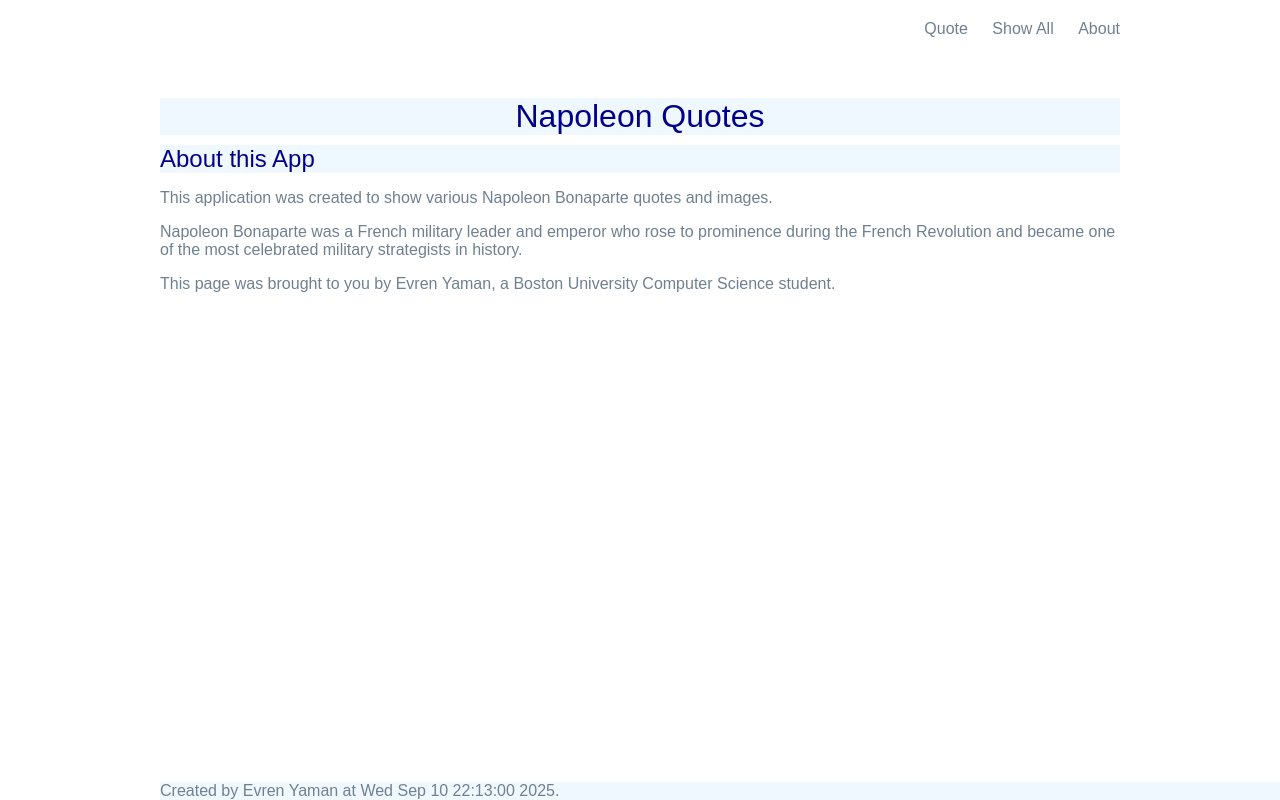
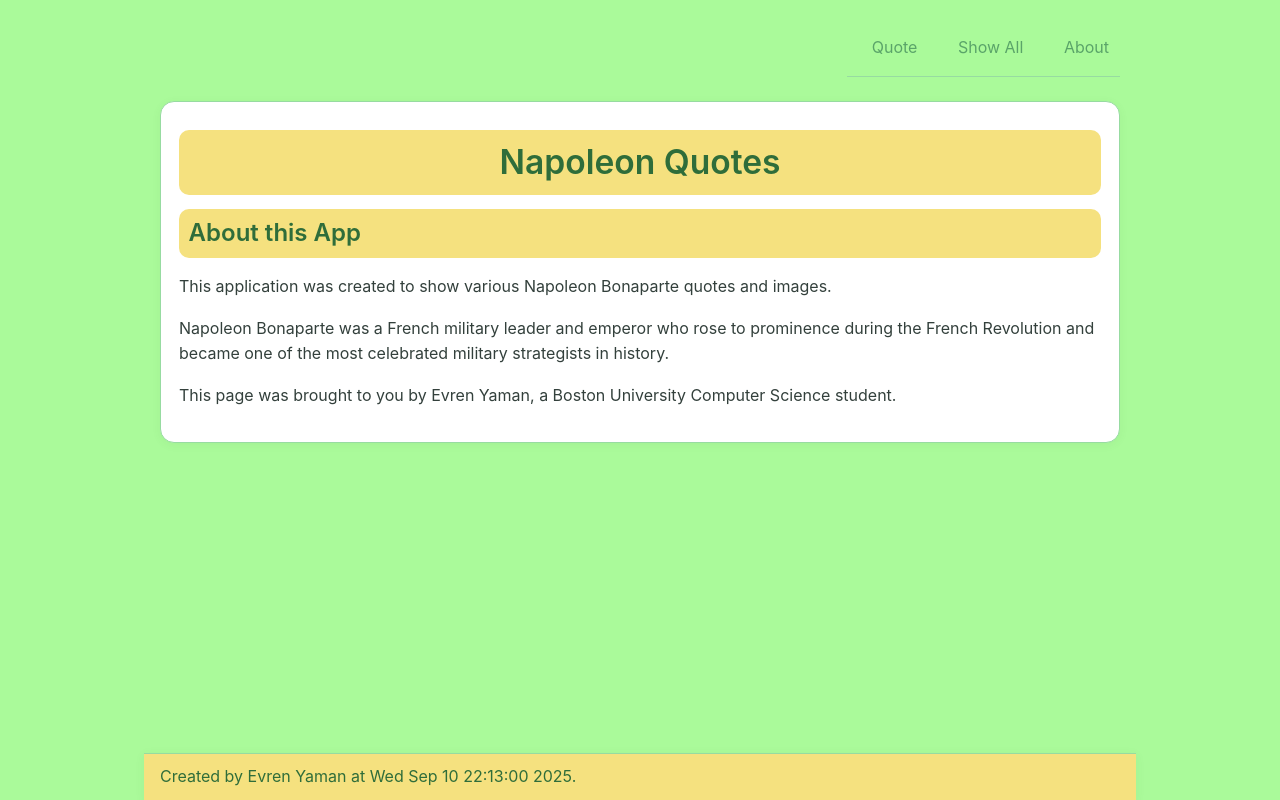
Before and after one commit to Evren-Y/cs412, a Django app: page /quotes/about in a window 1280 px wide. Run offline with Django 5.2, Linux system fonts and the light colour scheme.

Commit message:
css changes

```diff
--- a/static/styles.css
+++ b/static/styles.css
@@ -1,227 +1,127 @@
-body {
-    background-color: #fff;
-    color: slategray;
-    font-family: arial;
+/* File: styles.css */
+/* Author: Evren Yaman */
+
+:root{
+    --bg: #aafa9a;              /* very light green background */
+    --card: #ffffff;            /* white panels/cards */
+    --muted-yellow: #f5e17f;    /* mild yellow accent band */
+    --accent: #5aa469;          /* soft leaf green (links, accents) */
+    --accent-dark: #2f6d3a;     /* darker green for headings */
+    --text: #33403c;            /* dark desaturated green-gray text */
+    --border: #97dba1;          /* subtle greenish border */
+    --shadow: 0 2px 10px rgba(47, 109, 58, 0.06);
 }
 
-h1,h2,h3,h4,h5{
-    font-weight: normal;
-    background:aliceblue;
-    margin: 0;
+/* Page base */
+body {
+    background-color: var(--bg);
+    color: var(--text);
+    font-family: Inter, system-ui, -apple-system, "Segoe UI", Roboto, Helvetica, Arial, sans-serif;
+    line-height: 1.6;
+    max-width: 960px;
+    margin: 20px auto;
+    padding: 0 20px;
 }
 
-a, a:visited {
-    color: slategrey;
-    text-decoration: none;
+/* Headings */
+h1, h2, h3, h4, h5 {
+    font-weight: 600;
+    background: var(--muted-yellow);
+    margin: 0;
+    padding: 0.35rem 0.6rem;
+    border-radius: 10px;
 }
 
-a:hover {
-    color: darkblue;
+/* Links */
+a, a:visited {
+    color: var(--accent);
     text-decoration: none;
-    background-color: white;
-    /* font-weight: bold; */
+    transition: color .15s ease, background-color .15s ease, box-shadow .15s ease;
 }
 
-body {
-    max-width: 960px;
-    margin: 20px auto;
-    padding: 20px auto;
+a:hover, a:focus-visible {
+    color: var(--accent-dark);
+    background-color: #ffffff;
+    outline: none;
+    box-shadow: inset 0 -0.35em 0 rgba(90,164,105,0.12);
 }
 
-header {
+/* Footer */
+footer {
     width: 100%;
-    display: grid;
-    grid-template-columns: 1fr 1fr;
-    background:aliceblue;
-    /* position: fixed; */
-    top: 0px;
-    z-index: 999;
-    /* padding-right: 50px auto; */
+    background: var(--muted-yellow);
+    color: var(--accent-dark);
+    position: fixed;
+    bottom: 0;
+    left: 0;
+    right: 0;
+    max-width: 960px;
+    margin: 0 auto;
+    padding: 10px 16px;
+    border-top: 1px solid var(--border);
+    box-shadow: var(--shadow);
 }
 
-footer {
-    width: 100%;
-    background:aliceblue;
-    position: fixed;
-    bottom: 0px;
-}
-
-
-.wrapper {              /* centering and margin around whole wrapper element */
+/* Wrapper (content area) */
+.wrapper {
     max-width: 100%;
     position: relative;
-    top: 50px;
+    top: 16px;
     scroll-padding-top: 100px;
-    /* scroll-padding-bottom: 100px; */
-    padding-bottom: 50px;
-
-    /* top:100px; */
-    /* bottom: 100px; */
+    padding-bottom: 70px;
+    background: var(--card);
+    border: 1px solid var(--border);
+    border-radius: 14px;
+    box-shadow: var(--shadow);
+    padding: 18px;
 }
-
 
 div.wrapper h1 {
     text-align: center;
-    color: darkblue;
-    margin: 10px auto;
-    font-size: 2.4 em;
-
+    color: var(--accent-dark);
+    margin: 10px auto 14px auto;
+    font-size: 2.1em;
 }
 
 div.wrapper h2 {
     text-align: left;
-    color: darkblue;
-    margin: 5px auto;
-    font-size: 2 em;
+    color: var(--accent-dark);
+    margin: 12px 0 8px 0;
+    font-size: 1.5em;
 }
 
-
-section {
-    border: 2px solid darkblue;    /* border around each event */
-    position: relative;
-    padding-bottom: 4px;
-}
-
-
+/* Nav */
 nav {
     justify-self: end;
-    background: none;
-    color: darkblue;
-    /* border: 1px solid; */
+    background: transparent;
+    color: var(--accent-dark);
+    padding: 8px 0;
+    margin-bottom: 8px;
+    border-bottom: 1px solid var(--border);
 }
 
 nav li {
     display: inline-block;
-    margin-left: 20px;
+    margin-left: 14px;
+    list-style: none;
 }
 
-nav button {
-    background: none;
-    color: slategray;
-    font-family: Arial;
-    cursor: pointer;
-    border: 0;
-    font-size: 1.2 em;
+nav li a {
+    display: inline-block;
+    padding: 6px 10px;
+    border-radius: 999px;
+    border: 1px solid transparent;
 }
 
-.table {
-    display: table;
-    width: 100%;
-    table-layout: fixed;
+nav li a:hover, nav li a:focus-visible {
+    background: #ffffff;
+    border-color: var(--border);
+    box-shadow: var(--shadow);
 }
 
-
-.table-head {
-    border: 1px dashed darkblue;    /*border around each row */
-    display: table-row;
-    font-size: 1.2em;
+img {
+    max-width: 100%;
+    height: auto;
+    border-radius: 10px;
+    box-shadow: 0 1px 6px rgba(0,0,0,0.06);
 }
-
-.table-head .detail {
-    display: table-cell;
-    color:darkblue;
-    font-weight: bold;
-    background-color: white;
-    padding: 5px;
-    position: relative;
-
-}
-
-.row  {
-    display: table-row;
-    border: 1px dashed darkblue;    /*border around each row */
-    background-color: white;
-}
-
-
-.row .detail {
-    color:darkblue;
-    display: table-cell;
-
-    padding: 5px;
-}
-
-.row .detail img {
-    max-height: 75px;
-    align-content: right;
-}
-
-/* must have no space before :hover */
-.row:hover {
-    background-color: aliceblue;
-    border: 1px solid;
-}
-
-.form {
-    margin-top: 10px;
-    /* border: 2px solid darkblue; */
-    padding: 10px;
-}
-
-/* style the forms with class form */
-.form input, .form textarea, .form select {
-    display: block;
-    margin: 5px 0 0 0;
-    padding: 5px;
-}
-
-/* style the submit button ; didn't quite work?? */
-.form input [type="submit"] {
-    background: slategray;
-    border: 0;
-    color: fff;
-    font-size: 1.2em;
-    border-radius: 4px;
-    margin: 5px 0;
-}
-
-
-/* style the help text in the forms */
-.helptext, .helptext.ul {
-    margin-top: 0 auto;
-    bottom: 20px;
-    color: #bbb;
-    font-size: 0.9em;
-}
-
-/* style the error list in the forms validation */
-.errorlist li {
-    padding: 10px;
-    list-style-type: none;
-    border: 1px solid crimson;
-    color: crimson;
-    margin: 10px 0;
-}
-
-
-.errorlist {
-    padding: 0px;
-}
-
-
-/* responsive styles when width is less than 1400px */
-@media screen and (max-width: 560px) {
-    header h1 {
-        size: 0.8em;
-    }
-
-    nav li {
-        display: block;
-        margin-left: 0px;
-        font-size: 14px;
-        width: 100%;
-    }
-
-    nav button {
-        background: none;
-        color: slategray;
-        font-family: Arial;
-        cursor: pointer;
-        border: 0;
-        font-size: 20px;
-    }
-    /* on mobile, display image as max 95% of available width*/
-    img {
-        max-width: 95%;
-    }
-}
```
Also changed, not shown: cs412/settings.py (+8 -8 lines), 1 other file.
